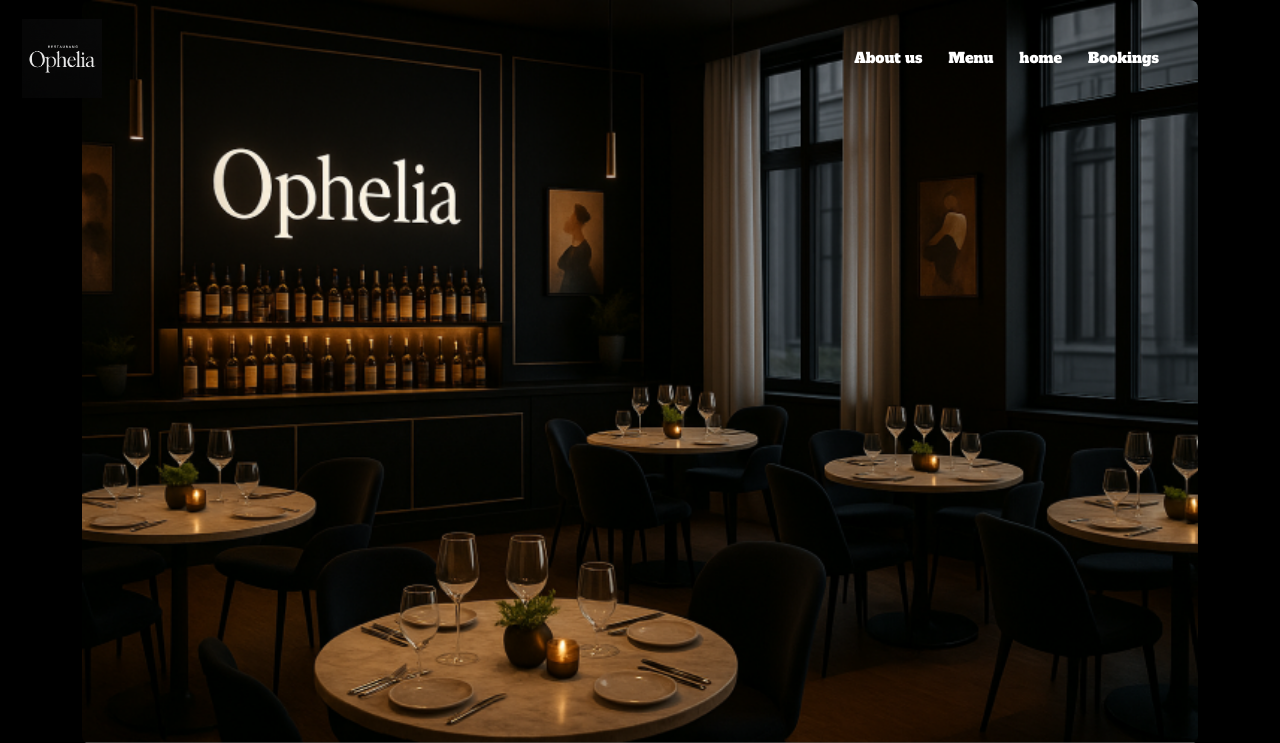
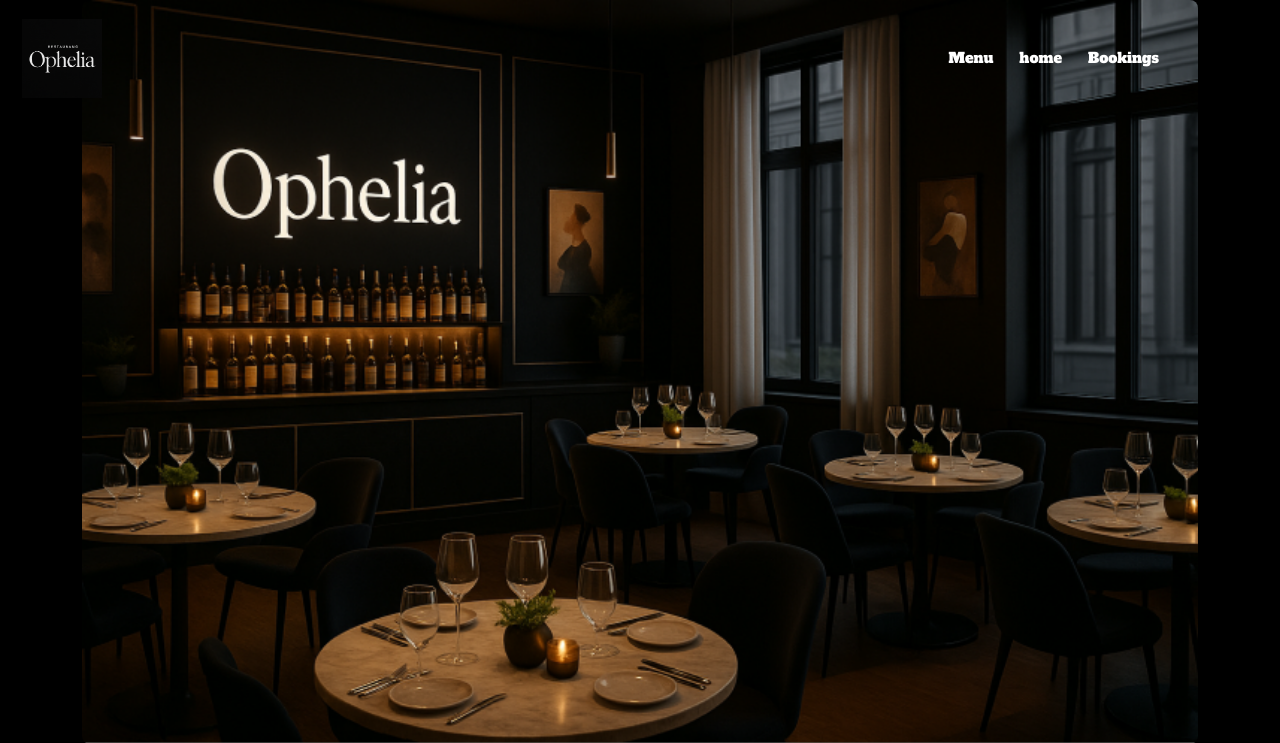
Before and after one commit to DanielE-J/ophelias, a Django app: page / in a window 1280 px wide. Shown: the top 743 px of the page. Run offline with Django 4.2, Linux system fonts and the light colour scheme; some libraries are stand-ins or nearby versions; some web fonts are replaced.

Commit message:
removed code

```diff
--- a/ophelia/settings.py
+++ b/ophelia/settings.py
@@ -52,7 +52,6 @@
     'crispy_forms',
     'crispy_bootstrap5',
     'home',
-    'about',
 
 ]
 
--- a/templates/base.html
+++ b/templates/base.html
@@ -1,6 +1,5 @@
 {% load static %}
 {% url "homepage" as home_url %}
-{% url "about" as about_url %}
 
 
 <!DOCTYPE html>
@@ -77,9 +76,6 @@
         </button>
         <div class="navbar-nav ms-auto py-3 px-5">
           <ul class="navbar-nav ms-auto py-3 px-5">
-            <li class="nav-item">
-              <a class="nav-link" href="">About us</a>
-            </li>
             <li class="nav-item">
               <a class="nav-link" aria-current="" href="">Menu</a>
             </li>
```
